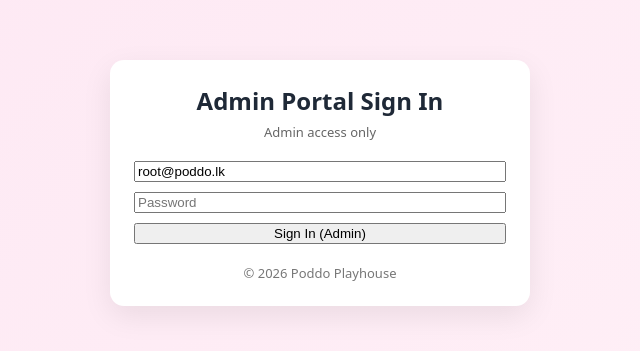
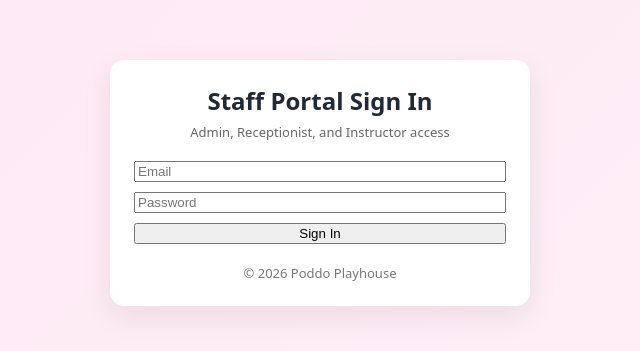
Before and after one commit to pasindu-20/Software_Development_project_IM_2022_075, a React app in the folder frontend/: page /#/admin/signin in a window 1280 px wide. Shown: the part 217-568 px from the top of the page, without its empty margins (320-960 px from the left). Built offline with nearby package versions, Linux system fonts and the light colour scheme; no server answers; the HTML template or start-up script is replaced by a standard one.

Commit message:
Update the staff portal

```diff
--- a/frontend/src/pages/admin/AdminSignIn.jsx
+++ b/frontend/src/pages/admin/AdminSignIn.jsx
@@ -7,10 +7,18 @@ export default function AdminSignIn() {
   const navigate = useNavigate();
   const { login } = useAuth();
 
-  const [email, setEmail] = useState("root@poddo.lk");
+  const [email, setEmail] = useState("");
   const [password, setPassword] = useState("");
   const [err, setErr] = useState("");
   const [busy, setBusy] = useState(false);
+
+  const goToPortalByRole = (role) => {
+    if (role === "ADMIN") return navigate("/admin/dashboard");
+    if (role === "RECEPTIONIST") return navigate("/reception/dashboard");
+    if (role === "INSTRUCTOR") return navigate("/instructor/dashboard");
+
+    setErr("Access denied. This account cannot use the staff portal.");
+  };
 
   const onSubmit = async (e) => {
     e.preventDefault();
@@ -20,26 +28,54 @@ export default function AdminSignIn() {
     try {
       const data = await login({ email, password });
 
-      if (data.role !== "ADMIN") {
-        setErr("Access denied. Not an admin account.");
+      // Only staff roles can use this portal
+      if (!["ADMIN", "RECEPTIONIST", "INSTRUCTOR"].includes(data.role)) {
+        localStorage.removeItem("token");
+        localStorage.removeItem("role");
+        localStorage.removeItem("user");
+        localStorage.removeItem("force_password_change");
+        setErr("Only staff accounts can log in from the Staff Portal.");
         return;
       }
 
-      navigate("/admin/dashboard");
+      // First login: force password change
+      if (data.force_password_change) {
+        navigate("/auth/change-password");
+        return;
+      }
+
+      goToPortalByRole(data.role);
     } catch (e2) {
-      setErr(e2?.response?.data?.message || "Admin login failed");
+      setErr(e2?.response?.data?.message || "Staff login failed");
     } finally {
       setBusy(false);
     }
   };
 
   return (
-    <AuthLayout title="Admin Portal Sign In" subtitle="Admin access only">
+    <AuthLayout title="Staff Portal Sign In" subtitle="Admin, Receptionist, and Instructor access">
       <form onSubmit={onSubmit} style={{ display: "grid", gap: 10 }}>
-        <input value={email} onChange={(e) => setEmail(e.target.value)} placeholder="Email" />
-        <input value={password} onChange={(e) => setPassword(e.target.value)} placeholder="Password" type="password" />
+        <input
+          value={email}
+          onChange={(e) => setEmail(e.target.value)}
+          placeholder="Email"
+          type="email"
+          required
+        />
+
+        <input
+          value={password}
+          onChange={(e) => setPassword(e.target.value)}
+          placeholder="Password"
+          type="password"
+          required
+        />
+
         {err ? <div style={{ color: "crimson" }}>{err}</div> : null}
-        <button disabled={busy} type="submit">{busy ? "Signing in..." : "Sign In (Admin)"}</button>
+
+        <button disabled={busy} type="submit">
+          {busy ? "Signing in..." : "Sign In"}
+        </button>
       </form>
     </AuthLayout>
   );
```
